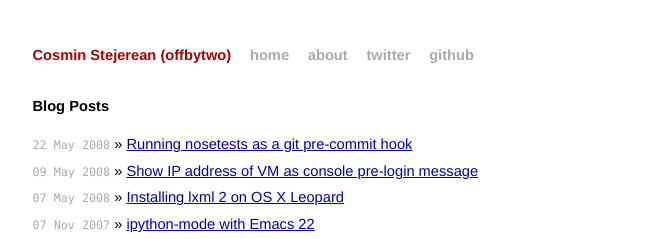
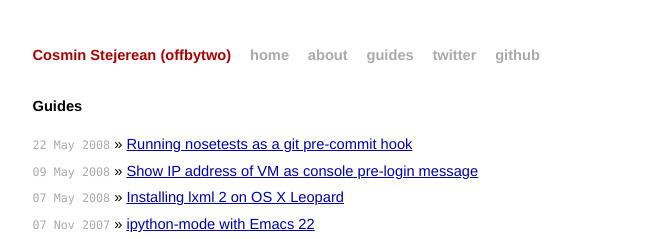
Before and after one commit to cosmin/cosmin.github.io, a Jekyll site: the page built from index.html, in a window 1280 px wide. Shown: the top 239 px of the page, without its empty margins (314-964 px from the left). Built offline with Jekyll 4.4.1, drawn with Linux system fonts in a browser that asks for light colours.

Commit message:
added guides to the main page, and link to the header

```diff
--- a/_layouts/default.html
+++ b/_layouts/default.html
@@ -21,6 +21,7 @@
     <a href="/">Cosmin Stejerean (offbytwo)</a>
     <a class="extra" href="/">home</a>
     <a class="extra" href="/about.html">about</a>
+    <a class="extra" href="/guides/">guides</a>
     <a class="extra" href="http://twitter.com/offbytwo">twitter</a>
     <a class="extra" href="http://github.com/offbytwo">github</a>
   </div>
--- a/index.html
+++ b/index.html
@@ -4,11 +4,18 @@ title: Cosmin Stejerean (offbytwo)
 ---
 
 <div id="home">
-  <h1>Blog Posts</h1>
+  <!-- <h1>Blog Posts</h1>
+    <ul class="posts">
+      {% for post in site.categories.blog %}
+        <li><span>{{ post.date | date_to_string }}</span> &raquo; <a href="{{ post.url }}">{{ post.title }}</a></li>
+      {% endfor %}
+    </ul> -->
+
+  <h1>Guides</h1>
   <ul class="posts">
-    {% for post in site.posts %}
-      <li><span>{{ post.date | date_to_string }}</span> &raquo; <a href="{{ post.url }}">{{ post.title }}</a></li>
-    {% endfor %}
+    {% for post in site.categories.guides %}
+        <li><span>{{ post.date | date_to_string }}</span> &raquo; <a href="{{ post.url }}">{{ post.title }}</a></li>
+     {% endfor %}
   </ul>
 
   <!--
```
